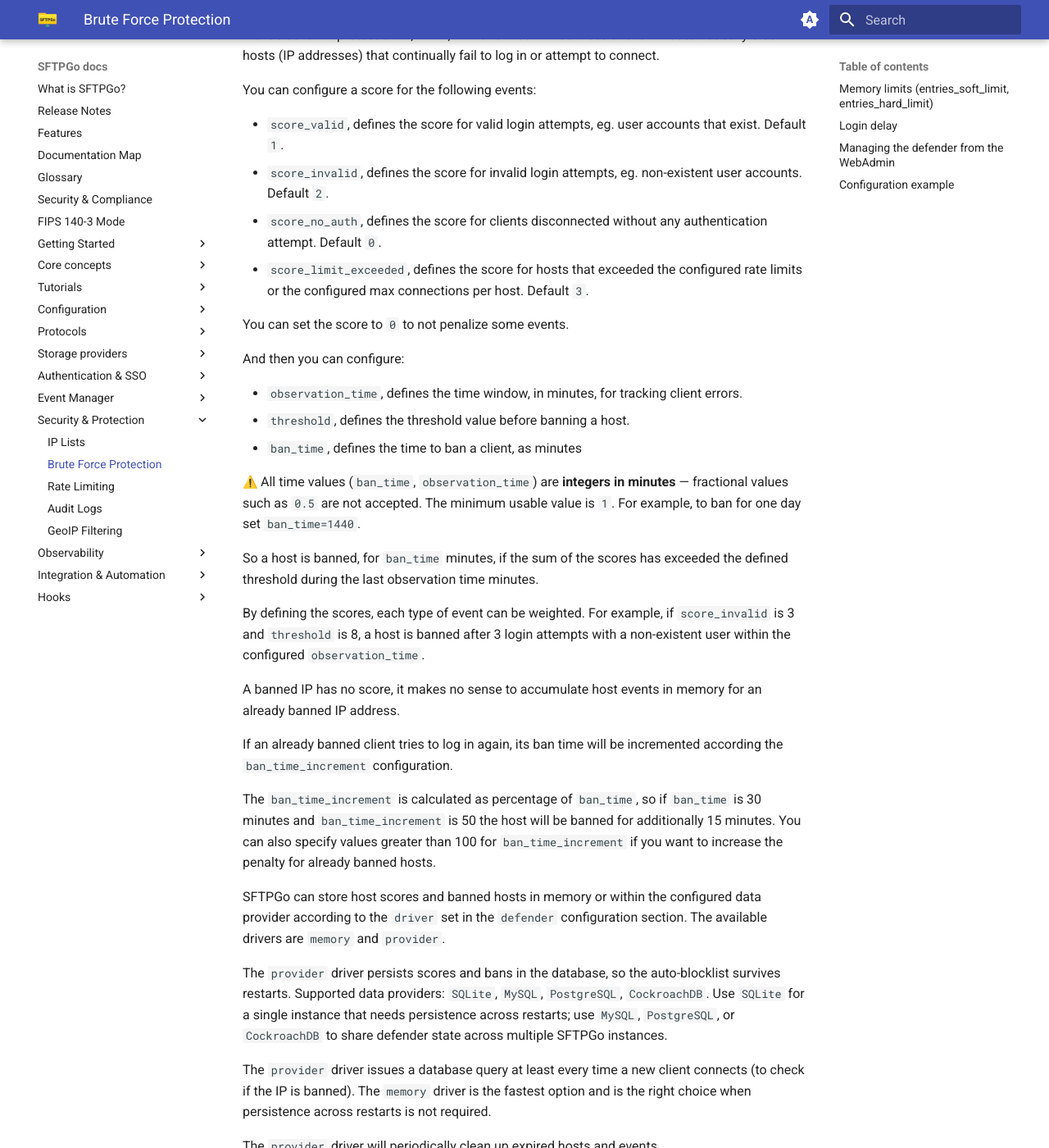
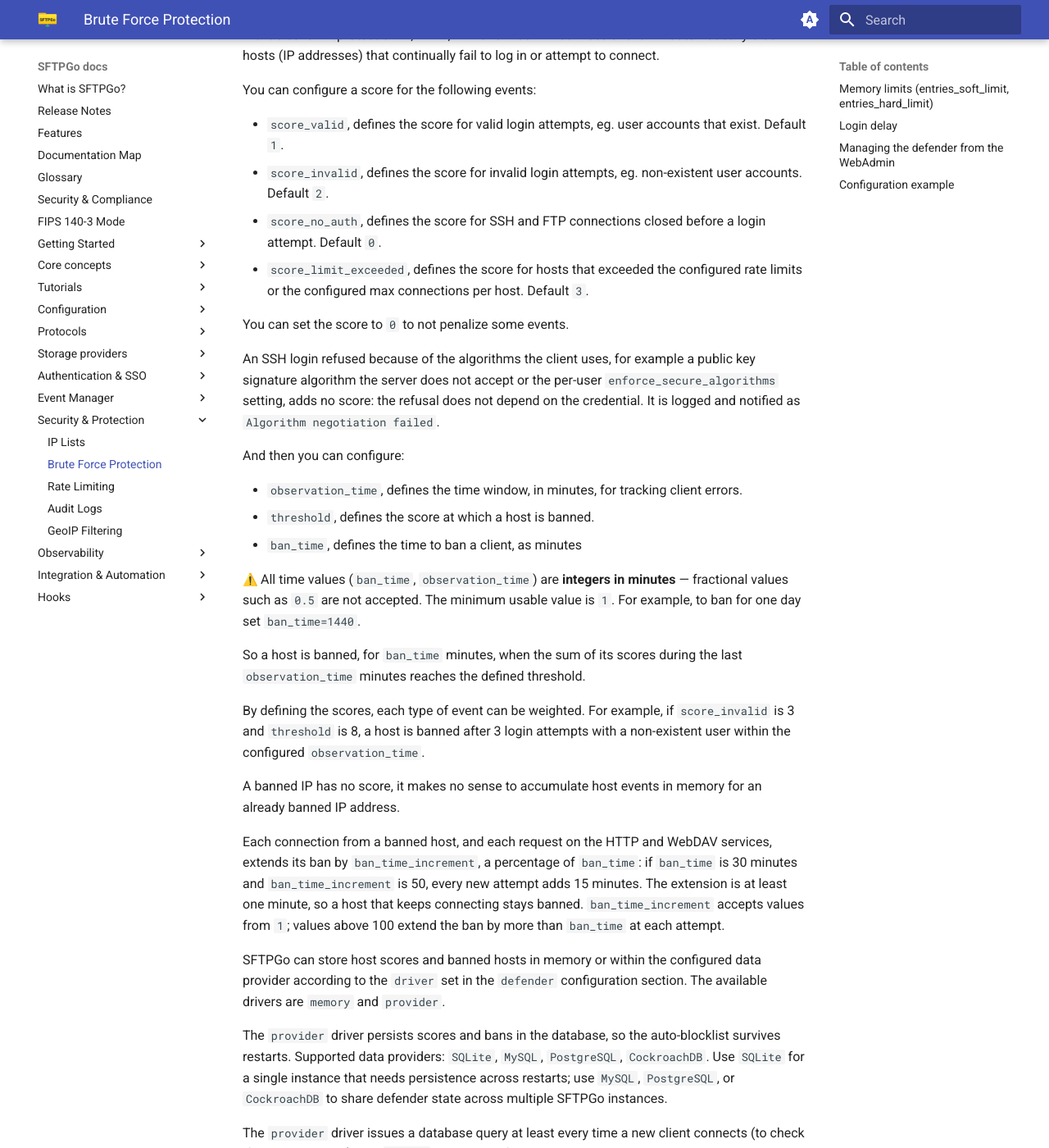
Before and after one commit to sftpgo/docs, an MkDocs documentation site: the page built from docs/defender.md, in a window 1280 px wide and 1400 px high, scrolled down 257 px. Shown: the whole window at 82% size. Built offline with MkDocs 1.6.1 and Material for MkDocs 9.7.7, drawn with Linux system fonts in a browser that asks for light colours; emoji names are drawn with the system emoji font; the version menu is left out; some of the changed text lies outside the part shown.

Commit message:
defender: clarify bans, no-auth and SSH algorithm refusals
Signed-off-by: Nicola Murino <nicola.murino@gmail.com>

```diff
--- a/docs/defender.md
+++ b/docs/defender.md
@@ -12,28 +12,28 @@ You can configure a score for the following events:
 
 - `score_valid`, defines the score for valid login attempts, eg. user accounts that exist. Default `1`.
 - `score_invalid`, defines the score for invalid login attempts, eg. non-existent user accounts. Default `2`.
-- `score_no_auth`, defines the score for clients disconnected without any authentication attempt. Default `0`.
+- `score_no_auth`, defines the score for SSH and FTP connections closed before a login attempt. Default `0`.
 - `score_limit_exceeded`, defines the score for hosts that exceeded the configured rate limits or the configured max connections per host. Default `3`.
 
 You can set the score to `0` to not penalize some events.
 
+An SSH login refused because of the algorithms the client uses, for example a public key signature algorithm the server does not accept or the per-user `enforce_secure_algorithms` setting, adds no score: the refusal does not depend on the credential. It is logged and notified as `Algorithm negotiation failed`.
+
 And then you can configure:
 
 - `observation_time`, defines the time window, in minutes, for tracking client errors.
-- `threshold`, defines the threshold value before banning a host.
+- `threshold`, defines the score at which a host is banned.
 - `ban_time`, defines the time to ban a client, as minutes
 
 :warning: All time values (`ban_time`, `observation_time`) are **integers in minutes** — fractional values such as `0.5` are not accepted. The minimum usable value is `1`. For example, to ban for one day set `ban_time=1440`.
 
-So a host is banned, for `ban_time` minutes, if the sum of the scores has exceeded the defined threshold during the last observation time minutes.
+So a host is banned, for `ban_time` minutes, when the sum of its scores during the last `observation_time` minutes reaches the defined threshold.
 
 By defining the scores, each type of event can be weighted. For example, if `score_invalid` is 3 and `threshold` is 8, a host is banned after 3 login attempts with a non-existent user within the configured `observation_time`.
 
 A banned IP has no score, it makes no sense to accumulate host events in memory for an already banned IP address.
 
-If an already banned client tries to log in again, its ban time will be incremented according the `ban_time_increment` configuration.
-
-The `ban_time_increment` is calculated as percentage of `ban_time`, so if `ban_time` is 30 minutes and `ban_time_increment` is 50 the host will be banned for additionally 15 minutes. You can also specify values greater than 100 for `ban_time_increment` if you want to increase the penalty for already banned hosts.
+Each connection from a banned host, and each request on the HTTP and WebDAV services, extends its ban by `ban_time_increment`, a percentage of `ban_time`: if `ban_time` is 30 minutes and `ban_time_increment` is 50, every new attempt adds 15 minutes. The extension is at least one minute, so a host that keeps connecting stays banned. `ban_time_increment` accepts values from `1`; values above 100 extend the ban by more than `ban_time` at each attempt.
 
 SFTPGo can store host scores and banned hosts in memory or within the configured data provider according to the `driver` set in the `defender` configuration section. The available drivers are `memory` and `provider`.
 
@@ -87,10 +87,10 @@ SFTPGO_COMMON__DEFENDER__SCORE_LIMIT_EXCEEDED=3
 
 With this configuration:
 
-- A host is banned for **30 minutes** if its score exceeds **8** within a **15-minute** window.
+- A host is banned for **30 minutes** when its score reaches **8** within a **15-minute** window.
 - Three login attempts with a non-existent user (score 3 each = 9) will trigger a ban.
 - Eight login attempts with a valid username but wrong password (score 1 each = 8) will also trigger a ban.
-- If the banned host tries again, the ban is extended by 50% (15 additional minutes).
+- Each new attempt from the banned host extends the ban by 50% of `ban_time` (15 additional minutes).
 
 To persist defender state across restarts, or to share it across all nodes in a multi-instance deployment, switch to the `provider` driver (requires a SQL-based data provider):
 
```
Also changed, not shown: docs/config-file.md (+4 -4 lines), docs/metrics.md (+1 -1 lines), docs/post-login-hook.md (+4 -4 lines), docs/ssh.md (+1 -1 lines), docs/users.md (+1 -1 lines).
